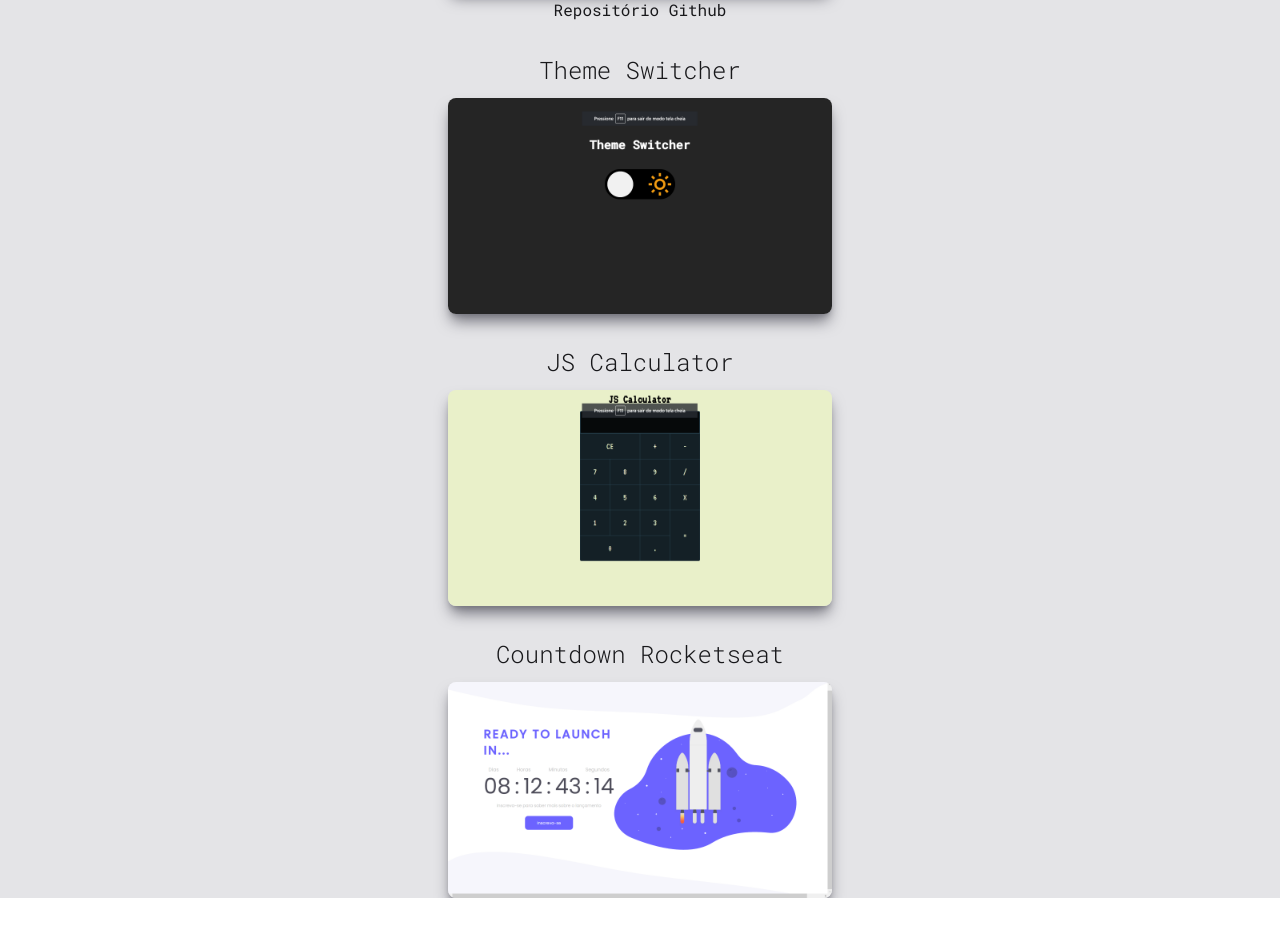
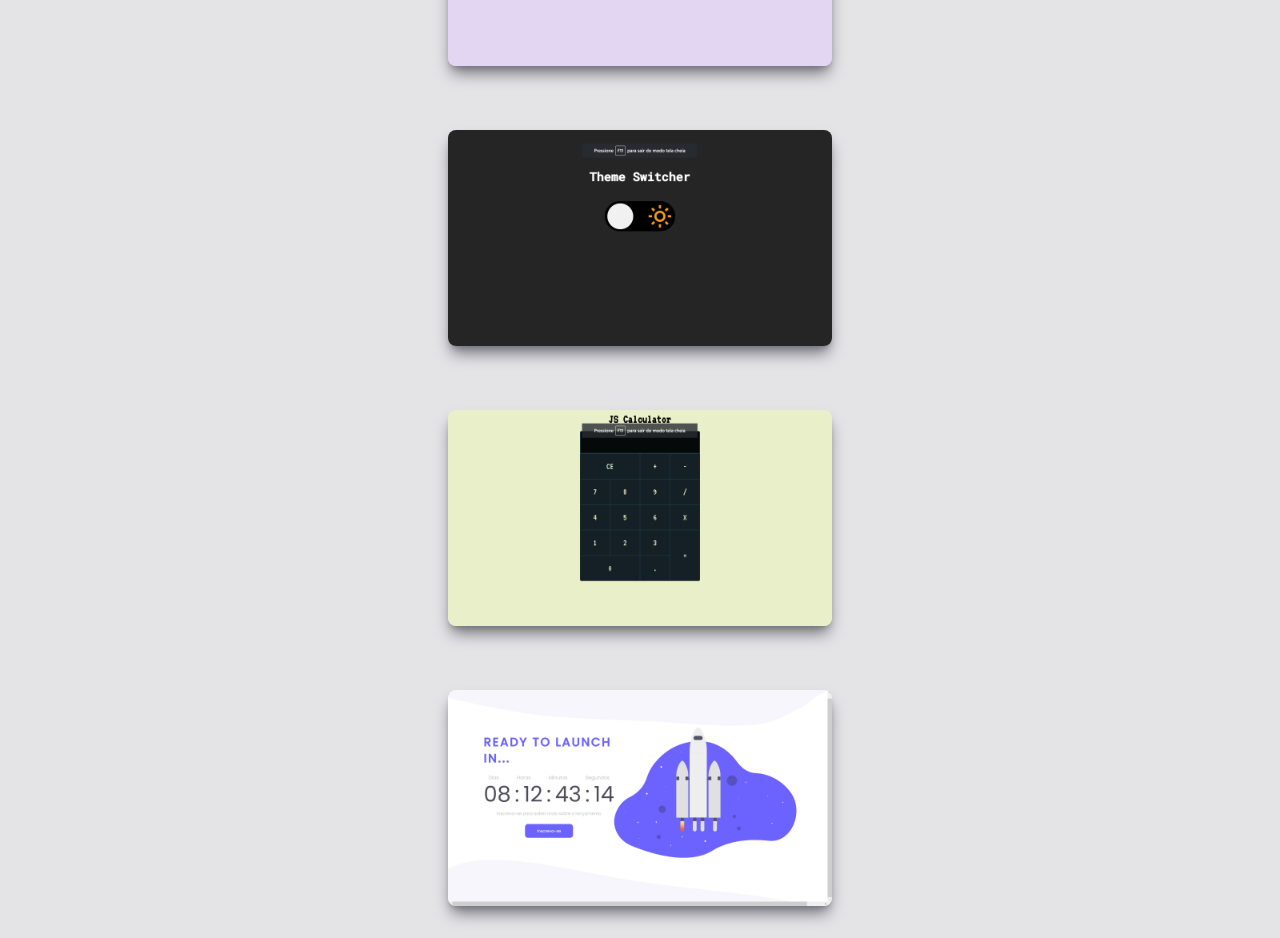
Before and after one commit to danielalmeidafarias/MyPortifolio, a React (Create React App) app: page / in a window 1280 px wide. Shown: the part 1860-2798 px from the top of the page. Before the commit the page ends 2758 px from the top, so only its background shows below. Built offline with nearby package versions, Linux system fonts and the light colour scheme.

Commit message:
hover projetos

```diff
--- a/src/App.jsx
+++ b/src/App.jsx
@@ -5,10 +5,12 @@ import Home from './components/Home';
 import Projects from './components/Projects';
 
 
+
+
 const App = () => {
   return (
     <div>
-      <div className="h-full n w-ful bg-zinc-200 text-zinc-900">
+      <div className={"h-full n w-ful bg-zinc-200 text-zinc-900" }>
 
         <Header />
 
@@ -17,6 +19,7 @@ const App = () => {
         <About />
 
         <Projects />
+
 
       </div>
 
--- a/src/components/Header.jsx
+++ b/src/components/Header.jsx
@@ -8,11 +8,11 @@ import HoverLine from "./HoverLine";
 const Header = () => {
     return (
         <div className=" w-full">
-            <div className="flex justify-between p-8 items-center sm:px-14 bg-zinc-100 fixed w-full  shadow-md shadow-gray-500/20">
+            <div className="flex justify-between p-8 items-center sm:px-14 bg-zinc-100 w-full  shadow-md shadow-gray-500/20 text-zinc-900">
 
 
                 <a href="">
-                    <h2 className="text-xl sm:text-3xl font-semibold font-alt hover:text-zinc-900/20 duration-50">{'<'}MyPortifolio{'/>'}</h2>
+                    <h2 className="text-xl sm:text-3xl font-semibold font-alt">{'<'}MyPortifolio{'/>'}</h2>
                 </a>
 
                 <div className="flex items-center">
--- a/src/components/Home.jsx
+++ b/src/components/Home.jsx
@@ -27,13 +27,13 @@ const Home = () => {
                 <div>
                     <a className="flex flex-col items-center" href="https://github.com/danielalmeidafarias?tab=repositories" rel="noreferrer" target="_blank">
                         <div className="bg-zinc-100 rounded-2xl"><img className="h-10 sm:h-16" src={Github} alt="Github" /></div>
-                        <p className=" font-light" >Github</p>
+                        <p className=" font-light hover:font-normal" >Github</p>
                     </a>
                 </div>
                 <div>
                     <a href="mailto:danielalmeidafarias2002@gmail.com" className="flex flex-col items-center" >
                         <img className="h-10 sm:h-16" src={Gmail} alt="Gmail" />
-                        <p className=" font-light" >E-mail</p>
+                        <p className=" font-light hover:font-normal" >E-mail</p>
                     </a>
                 </div>
             </div>
--- /dev/null
+++ b/src/components/ProjectImage.jsx
@@ -0,0 +1,45 @@
+import React, { useState } from "react";
+
+const ProjectImage = (props) => {
+    const [overflow, setOverflow] = useState(false)
+
+    const overflowHover = () => {
+        setOverflow(true)
+    }
+
+    const overflowLeave = () => {
+        setOverflow(false)
+    }
+
+    return (
+
+
+        <a
+        href={props.href}
+        rel="noreferrer"
+        target="_blank"
+        className="w-96 flex justify-center items-center pt-8 mb-8 cursor-pointer"
+        onMouseOver={overflowHover}
+        onMouseLeave={overflowLeave}
+        >
+            <img
+            className="w-64 sm:w-96 rounded-lg shadow-lg shadow-zinc-500"
+            src={props.src}
+            alt="To do list"
+
+            />
+            <div className="overflow-hidden absolute rounded-lg">
+                <div
+
+                    className={overflow ? "duration-300 bg-zinc-900/90 w-96 h-[218px] gap-1  flex flex-col justify-center items-centers px-7 " : "translate-y-[218px] gap-1  flex flex-col  duration-300  w-96 h-[218px]  justify-center items-centers px-7 invisible"}>
+                    <h1 className="text-white text-2xl">{props.title}</h1>
+                    <p className="text-white font-extralight">{props.content}</p>
+                    <a rel="noreferrer" target="_blank" className="text-white font-normal hover:font-bold" href={props.github}>Repositório Github</a>
+
+                </div>
+            </div>
+        </a>
+    );
+}
+
+export default ProjectImage;
--- a/src/components/Projects.jsx
+++ b/src/components/Projects.jsx
@@ -1,9 +1,11 @@
-import React from 'react'
+import React from 'react';
+import ProjectImage from './ProjectImage';
 
-import Countdown from '../assets/img/projects/countdown.png'
-import Calculator from '../assets/img/projects/js_calculator.png'
-import ToDoList from '../assets/img/projects/js_to_do_list.png'
-import ThemeSwitcher from '../assets/img/projects/theme_switcher.png'
+import Countdown from '../assets/img/projects/countdown.png';
+import JsCalculator from '../assets/img/projects/js_calculator.png';
+import ToDoList from '../assets/img/projects/js_to_do_list.png';
+import ThemeSwitcher from '../assets/img/projects/theme_switcher.png';
+
 
 const projects = () => {
     return (
@@ -11,34 +13,14 @@ const projects = () => {
     <div className='flex flex-col items-center gap-10'>
         <h2 className='text-6xl font-bold tracking-tighter'>Projetos</h2>
 
-        <div className='flex flex-col items-center gap-5'>
-            <div className='flex flex-col items-center'>
-                <p className='p-3 text-2xl text-center font-light'>JS To Do List</p>
-                <a href="https://harmonious-stardust-0e6b10.netlify.app/" rel="noreferrer" target="_blank"><img className="w-64 sm:w-96 rounded-lg shadow-lg shadow-zinc-500 mb-2" src={ToDoList} alt=""  /></a>
-                <a href="">Repositório Github</a>
-            </div>
+        <div>
+            <ProjectImage title="To Do List" content="Lista de tarefas criada com JavaScript. As tarefas ficam guardadas no localStorage" src={ToDoList} github="https://github.com/danielalmeidafarias/JS-To-do-List" href="https://harmonious-stardust-0e6b10.netlify.app"/>
+            <ProjectImage title="Theme Switcher" content="Botão que muda o tema em dark e light criado com JavaScript" src={ThemeSwitcher} github="https://github.com/danielalmeidafarias/Desafio-Theme-Switcher-" href="https://beautiful-arithmetic-0f22ba.netlify.app/"/>
+            <ProjectImage title="Calculator" content="Calculadora criada com JavaScript" src={JsCalculator} github="https://github.com/danielalmeidafarias/Calculadora-JavaScript" href="https://benevolent-buttercream-90be16.netlify.app/"/>
+            <ProjectImage title="Countdown" content="Countdown em JavaScript criado para o desafio da Rocketseat" src={Countdown} github="https://github.com/danielalmeidafarias/Desafio-Countdown---Rocketseat" href="https://stellular-treacle-3665bc.netlify.app/"/>
 
-            <div className='flex flex-col items-center'>
-                <p className='p-3 text-2xl text-center font-light'>Theme Switcher</p>
-                <a href=" https://beautiful-arithmetic-0f22ba.netlify.app/"  rel="noreferrer" target="_blank">
-                    <img className="w-64 sm:w-96 rounded-lg shadow-lg shadow-zinc-500" src={ThemeSwitcher} alt="" />
-                </a>
-            </div>
+        </div>
 
-            <div className='flex flex-col items-center'>
-                <p className='p-3 text-2xl text-center font-light'>JS Calculator</p>
-                <a href=" https://benevolent-buttercream-90be16.netlify.app/"  rel="noreferrer" target="_blank">
-                    <img className="w-64 sm:w-96 rounded-lg shadow-lg shadow-zinc-500" src={Calculator} alt="" />
-                </a>
-            </div>
-
-            <div className='flex flex-col items-center'>
-                <p className='p-3 text-2xl text-center font-light'>Countdown Rocketseat</p>
-                <a href="https://stellular-treacle-3665bc.netlify.app/"  rel="noreferrer" target="_blank">
-                    <img className="w-64 sm:w-96 rounded-lg shadow-lg shadow-zinc-500" src={Countdown} alt="" />
-                </a>
-            </div>
-        </div>
     </div>
 
      );
```
